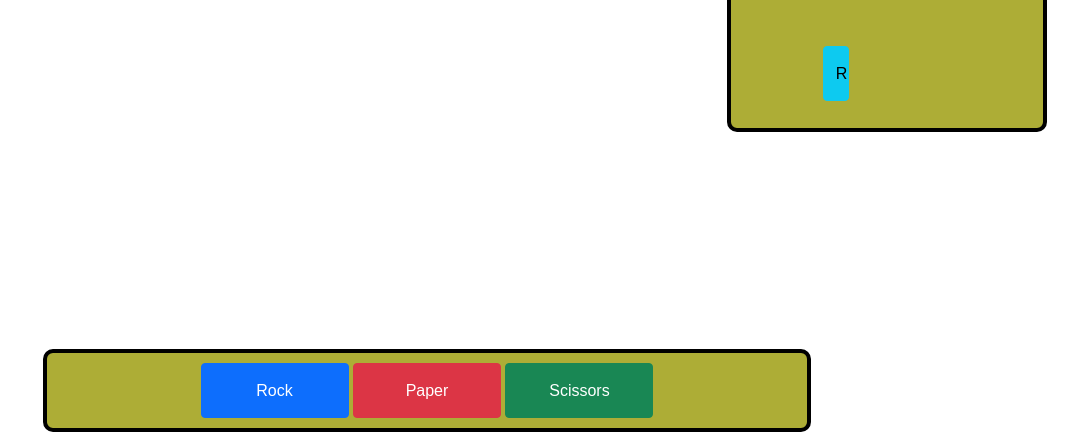
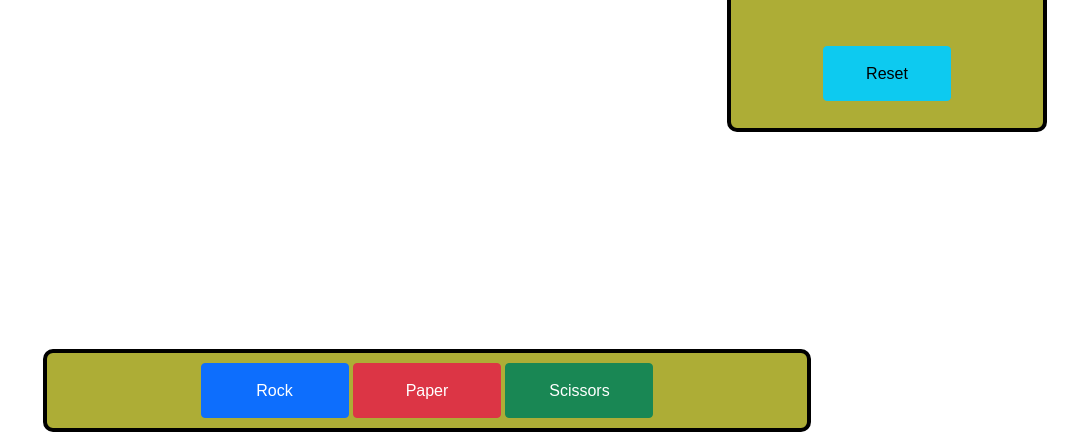
Before and after one commit to Shockraa/JoKenPo, a plain HTML site: page index.html in a window 1280 px wide. Shown: the part 368-800 px from the top of the page, without its empty margins (213-1280 px from the left). Drawn offline with nearby package versions, Linux system fonts and the light colour scheme.

Commit message:
Adicionado design botão reset

```diff
--- a/src/style.css
+++ b/src/style.css
@@ -29,6 +29,10 @@ button {
     width: 20%;
     height: 55px;
     text-align: center;
+}
+
+#reset{
+    width: 100%;
 }
 
 #placarBtn {
```
